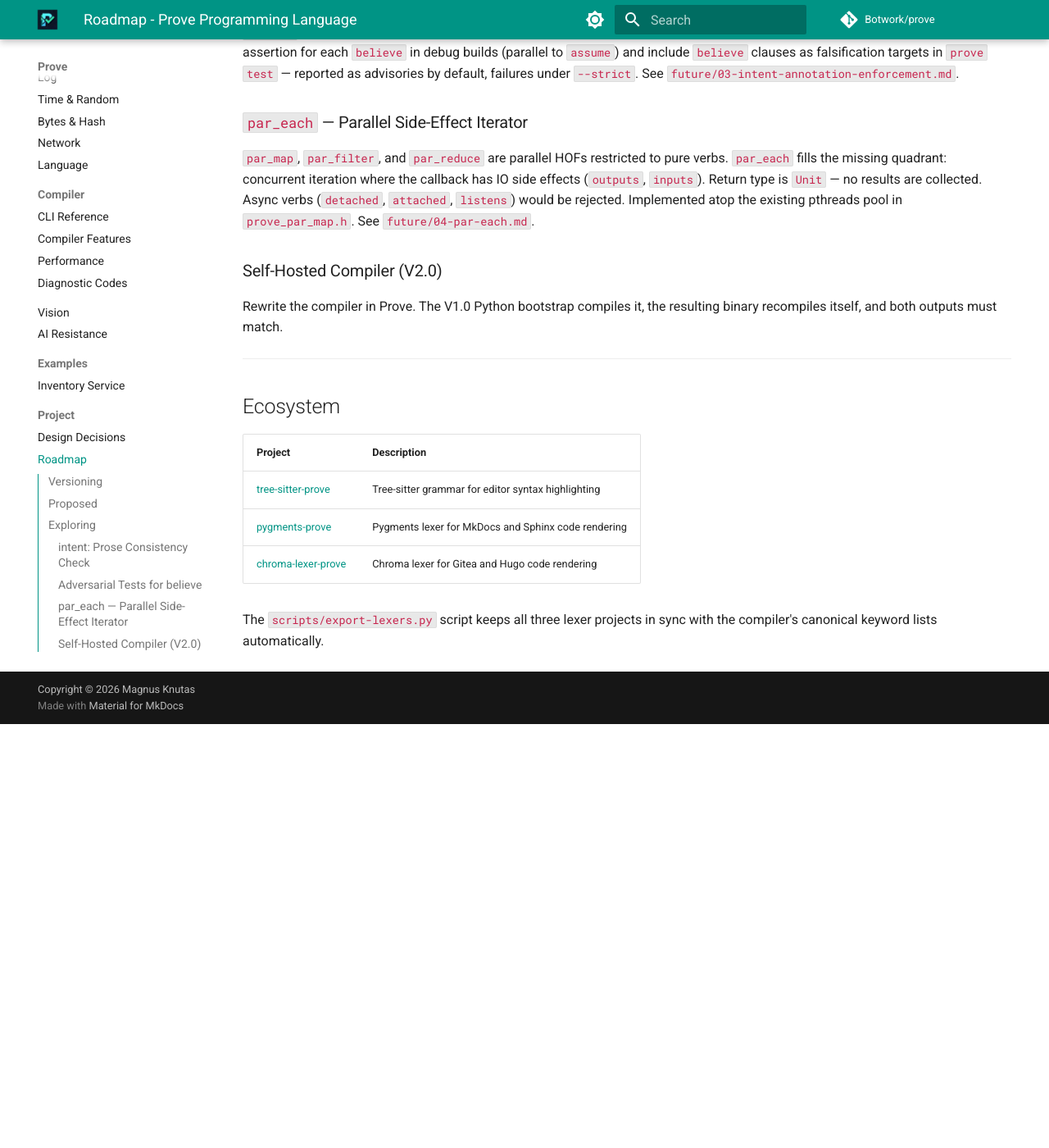
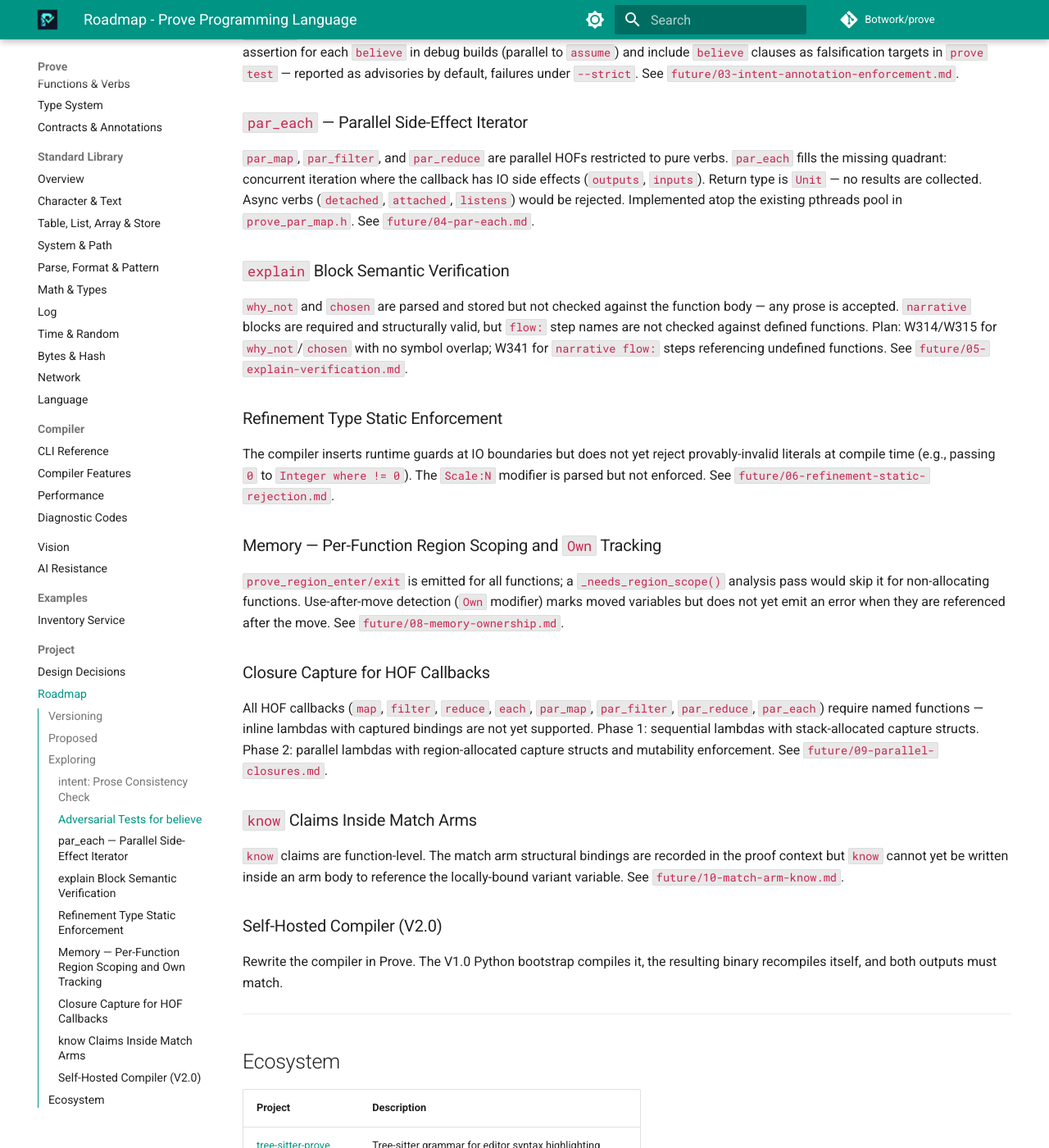
Before and after one commit to kennedyshead/prove, an MkDocs documentation site: the page built from docs/roadmap.md, in a window 1280 px wide and 1400 px high, scrolled down 1083 px. Shown: the whole window at 82% size. Built offline with MkDocs 1.6.1 and Material for MkDocs 9.7.7, drawn with Linux system fonts in a browser that asks for light colours; before the commit the page ends 1966 px from its top, so only the background shows below that.

Commit message:
Update state

```diff
--- a/docs/roadmap.md
+++ b/docs/roadmap.md
@@ -59,6 +59,43 @@ results are collected. Async verbs (`detached`, `attached`, `listens`) would be
 rejected. Implemented atop the existing pthreads pool in `prove_par_map.h`.
 See `future/04-par-each.md`.
 
+### `explain` Block Semantic Verification
+
+`why_not` and `chosen` are parsed and stored but not checked against the function
+body — any prose is accepted. `narrative` blocks are required and structurally
+valid, but `flow:` step names are not checked against defined functions.
+Plan: W314/W315 for `why_not`/`chosen` with no symbol overlap; W341 for
+`narrative flow:` steps referencing undefined functions.
+See `future/05-explain-verification.md`.
+
+### Refinement Type Static Enforcement
+
+The compiler inserts runtime guards at IO boundaries but does not yet reject
+provably-invalid literals at compile time (e.g., passing `0` to
+`Integer where != 0`). The `Scale:N` modifier is parsed but not enforced.
+See `future/06-refinement-static-rejection.md`.
+
+### Memory — Per-Function Region Scoping and `Own` Tracking
+
+`prove_region_enter/exit` is emitted for all functions; a `_needs_region_scope()`
+analysis pass would skip it for non-allocating functions. Use-after-move detection
+(`Own` modifier) marks moved variables but does not yet emit an error when they are
+referenced after the move. See `future/08-memory-ownership.md`.
+
+### Closure Capture for HOF Callbacks
+
+All HOF callbacks (`map`, `filter`, `reduce`, `each`, `par_map`, `par_filter`,
+`par_reduce`, `par_each`) require named functions — inline lambdas with captured
+bindings are not yet supported. Phase 1: sequential lambdas with stack-allocated
+capture structs. Phase 2: parallel lambdas with region-allocated capture structs
+and mutability enforcement. See `future/09-parallel-closures.md`.
+
+### `know` Claims Inside Match Arms
+
+`know` claims are function-level. The match arm structural bindings are recorded
+in the proof context but `know` cannot yet be written inside an arm body to
+reference the locally-bound variant variable. See `future/10-match-arm-know.md`.
+
 ### Self-Hosted Compiler (V2.0)
 
 Rewrite the compiler in Prove. The V1.0 Python bootstrap compiles it,
```
Also changed, not shown: docs/design.md (+3 -3 lines), docs/syntax.md (+1 -1 lines).
